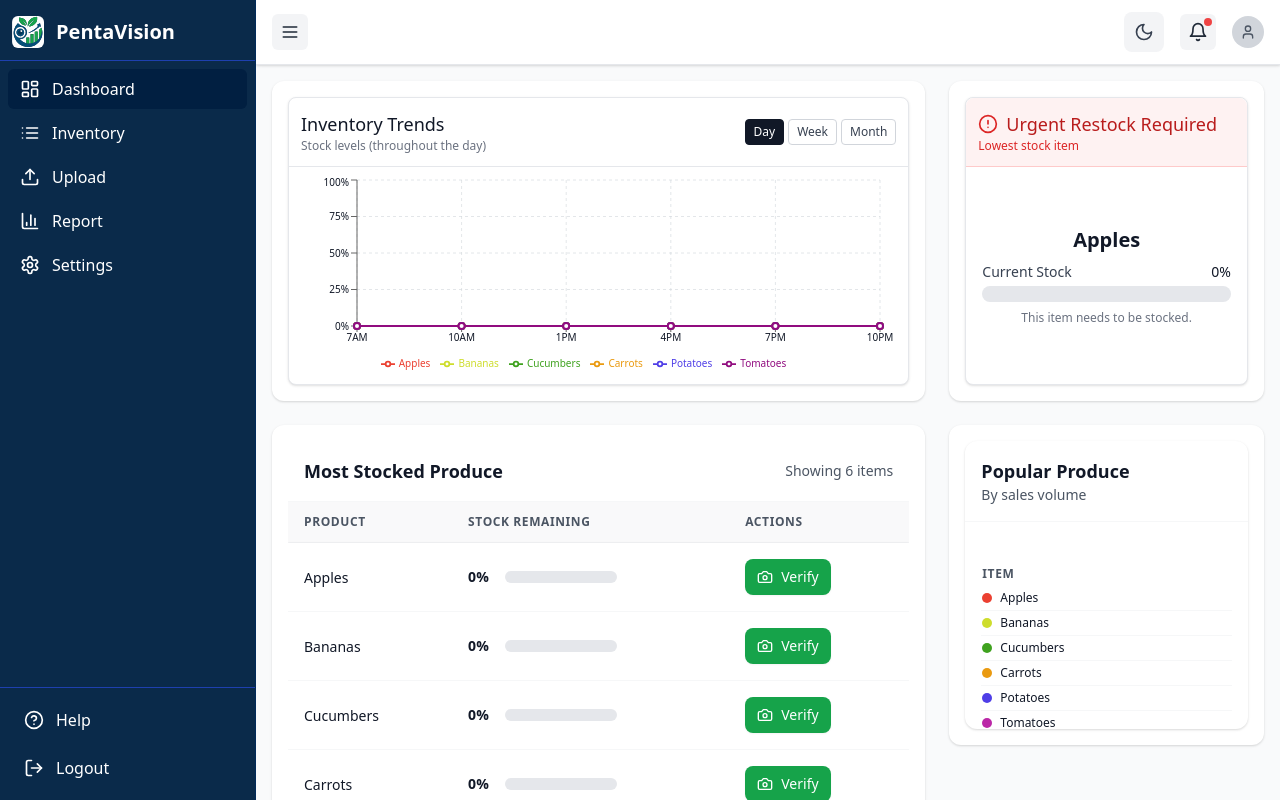
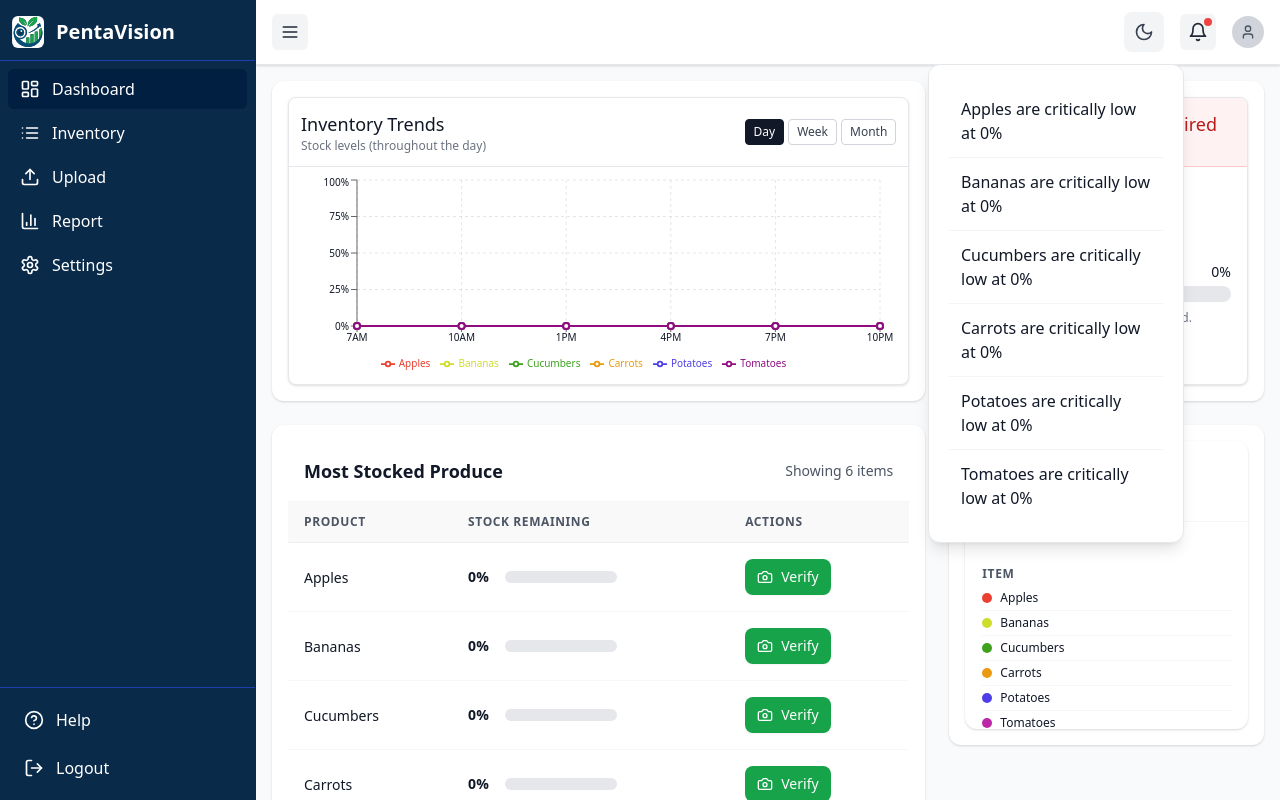
Before and after one commit to pramit101/AI_stock, a React (Vite) app: page / in a window 1280 px wide. Both pictures are taken after a click on the button 1198 px from the left and 32 px from the top of the page. Shown: the top 800 px of the page. Built offline with nearby package versions, Linux system fonts and the light colour scheme.

Commit message:
added notification alert if stock is low

```diff
--- a/src/components/Dashboard.tsx
+++ b/src/components/Dashboard.tsx
@@ -9,7 +9,7 @@ export function Dashboard() {
   const [restockedItems, setRestockedItems] = useState<number[]>([]);
 
   const handleItemRestocked = (itemId: number) => {
-    setRestockedItems(prev => [...prev, itemId]);
+    setRestockedItems((prev) => [...prev, itemId]);
   };
 
   return (
@@ -20,9 +20,16 @@ export function Dashboard() {
           <StockCharts />
         </div>
         <div className="card rounded-xl shadow-lg h-80 p-4">
-          <RestockReminder percents={{
-            Apples: 0, Bananas: 0, Cucumbers: 0, Carrots: 0, Potatoes: 0, Tomatoes: 0
-          }} />
+          <RestockReminder
+            percents={{
+              Apples: 0,
+              Bananas: 0,
+              Cucumbers: 0,
+              Carrots: 0,
+              Potatoes: 0,
+              Tomatoes: 0,
+            }}
+          />
         </div>
       </div>
 
--- a/src/components/Shell.tsx
+++ b/src/components/Shell.tsx
@@ -3,7 +3,6 @@ import React, { useEffect, useState } from "react";
 import { Outlet, Link, useLocation } from "react-router-dom";
 import {
   MenuIcon,
-  SearchIcon,
   BellIcon,
   UserIcon,
   LayoutDashboardIcon,
@@ -19,6 +18,19 @@ import { AnimatedThemeToggler } from "./magicui/animated-theme-toggler";
 const SIDEBAR_WIDTH_PX = 256; // open width
 const SIDEBAR_RAIL_WIDTH_PX = 72; // closed width (icons only)
 
+const percentagePlaceholder = {
+  Apples: 0,
+  Bananas: 0,
+  Cucumbers: 0,
+  Carrots: 0,
+  Potatoes: 0,
+  Tomatoes: 0,
+};
+
+const filterPlaceholder = Object.entries(percentagePlaceholder).filter(
+  ([n, p]) => p <= 20
+);
+
 /* ---------------- Header ---------------- */
 function Header({
   open,
@@ -30,6 +42,7 @@ function Header({
   onClose: () => void;
 }) {
   const offset = open ? SIDEBAR_WIDTH_PX : SIDEBAR_RAIL_WIDTH_PX;
+  const [opened, setOpened] = useState(false);
 
   return (
     <header
@@ -56,10 +69,22 @@ function Header({
           <button
             className="p-2 rounded-md header-hover relative"
             aria-label="Notifications"
+            onClick={() => setOpened(!opened)}
           >
             <BellIcon size={20} className="text-gray-800 dark:text-gray-200" />
             <span className="absolute top-1 right-1 bg-red-500 rounded-full w-2 h-2" />
           </button>
+          {opened && (
+            <div className="absolute p-5 right-24 top-16 w-64 rounded-xl shadow-lg bg-white border border-gray-200 z-50">
+              <ul className="divide-y divide-gray-100">
+                {filterPlaceholder.map(([n, p]) => (
+                  <li key={n} className="p-3 hover:bg-gray-50">
+                    {n} are critically low at {p}%
+                  </li>
+                ))}
+              </ul>
+            </div>
+          )}
 
           <div className="flex items-center">
             <div className="w-8 h-8 rounded-full bg-gray-300 dark:bg-gray-700 flex items-center justify-center">
```
Also changed, not shown: src/components/RestockReminder.tsx (+17 -5 lines).
